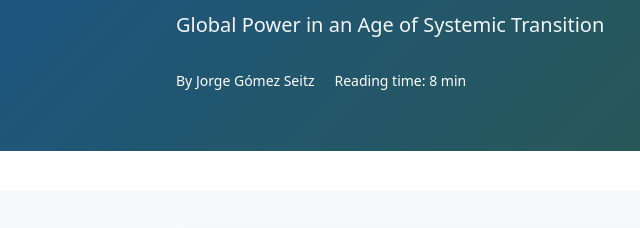
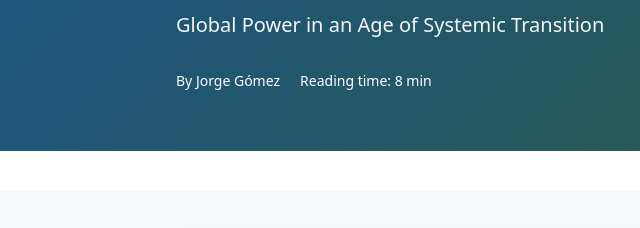
Before and after one commit to jorgegomezs-source/The-Interegnum, a website: page Where-the-world-is-heading-in-2026.html in a window 1280 px wide. Shown: the part 343-571 px from the top of the page, 96-736 px from the left. Drawn offline with nearby package versions, Linux system fonts and the light colour scheme.

Commit message:
minor text edits

```diff
--- a/Where-the-world-is-heading-in-2026.html
+++ b/Where-the-world-is-heading-in-2026.html
@@ -305,9 +305,7 @@
                 Global Power in an Age of Systemic Transition
               </p>
               <div class="article-page__author-info">
-                <span class="article-page__author-name"
-                  >By Jorge Gómez Seitz</span
-                >
+                <span class="article-page__author-name">By Jorge Gómez</span>
                 <span class="article-page__reading-time"
                   >Reading time: 8 min</span
                 >
```
Also changed, not shown: index.html (+1 -1 lines).
